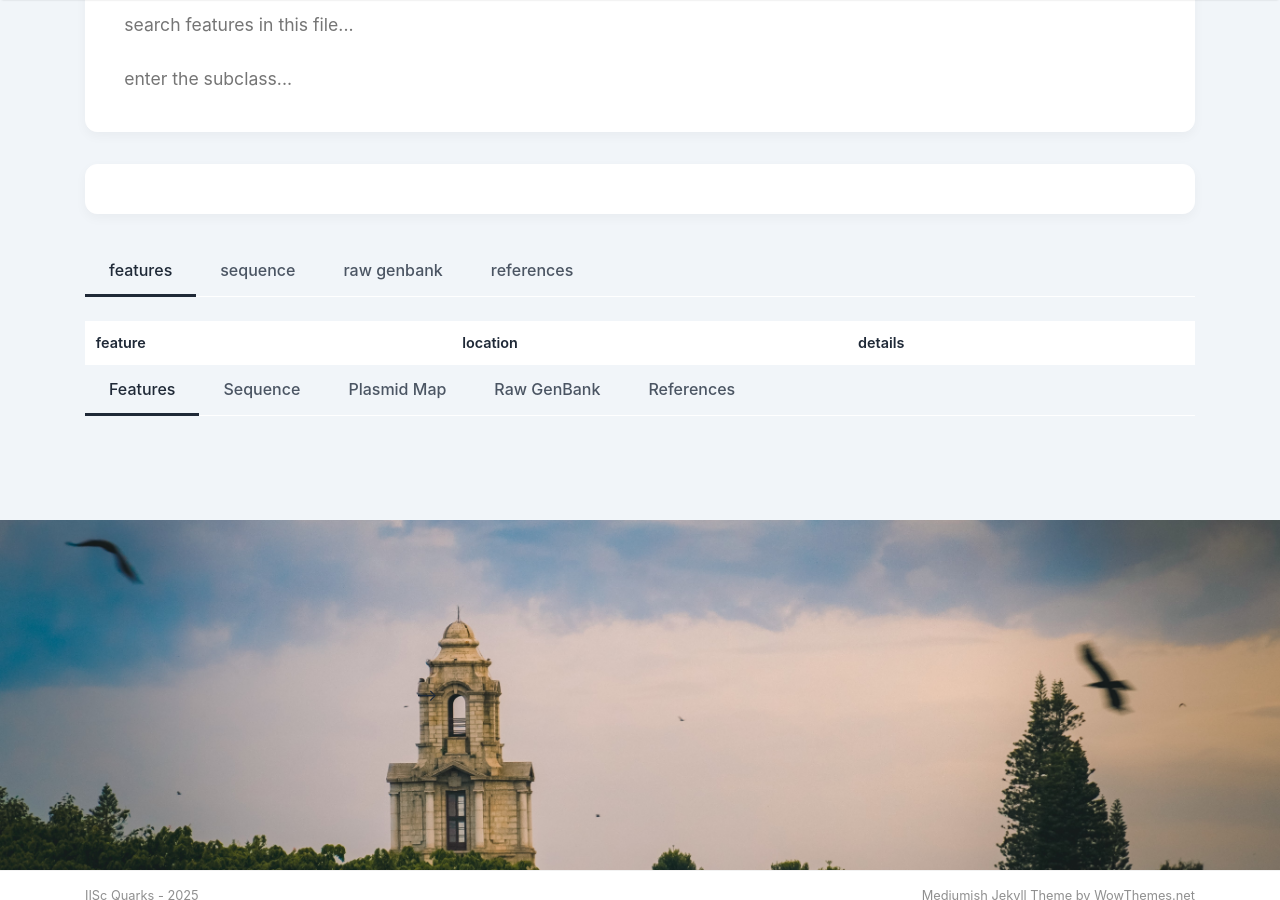
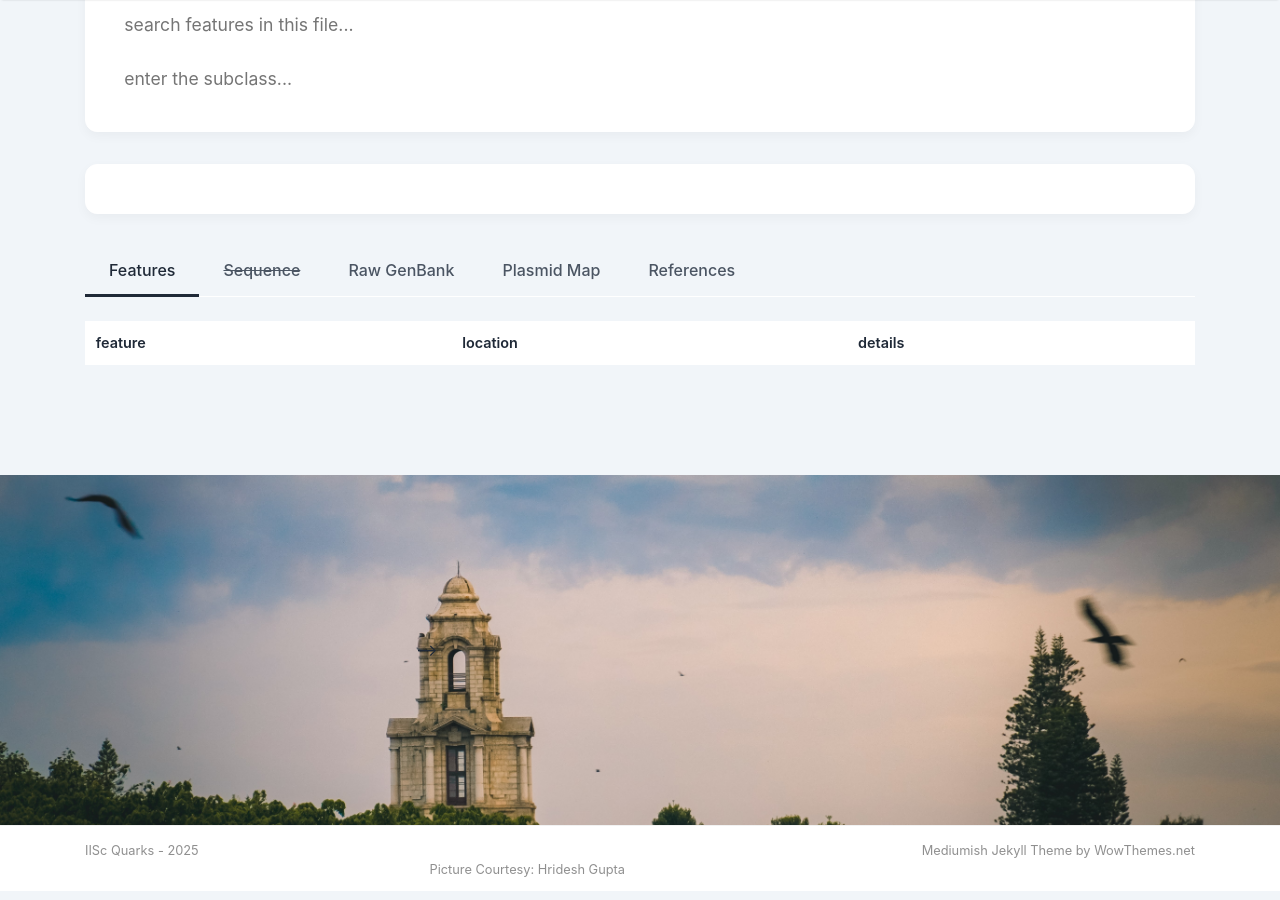
Before and after one commit to iGEM-IISc-2025/GenBank-Improvised, a Jekyll site: the page built from file-viewer.html, in a window 1280 px wide and 900 px high, scrolled down 335 px. Built offline with Jekyll 4.4.1, drawn with Linux system fonts in a browser that asks for light colours; nearby versions of some CDN libraries.

Commit message:
Fixing file viewer

```diff
--- a/file-viewer.html
+++ b/file-viewer.html
@@ -239,10 +239,11 @@ title: File Viewer
 	</div>
 
 	<nav class="tab-nav">
-		<button class="tab-btn active" data-tab="features">features</button>
-		<button class="tab-btn" data-tab="sequence">sequence</button>
-		<button class="tab-btn" data-tab="raw-genbank">raw genbank</button>
-		<button class="tab-btn" data-tab="references">references</button>
+		<button class="tab-btn active" data-tab="features">Features</button>
+		<button class="tab-btn" data-tab="sequence"><S>Sequence</S></button>
+		<button class="tab-btn" data-tab="raw-genbank">Raw GenBank</button>
+		<button class="tab-btn" data-tab="plasmid-map">Plasmid Map</button>
+		<button class="tab-btn" data-tab="references">References</button>
 	</nav>
 
 	<div id="features" class="tab-content active">
@@ -272,23 +273,15 @@ title: File Viewer
 		<pre class="data-box" id="raw-genbank-pre">loading raw file...</pre>
 	</div>
 
+	<div id="plasmid-map" class="tab-content">
+        <div id="plasmid-map-container">
+            </div>
+    </div>
+
 	<div id="references" class="tab-content">
 		<pre class="data-box" id="references-pre">loading references...</pre>
 	</div>
 
-    <div class="viewer-container">
-    <nav class="tab-nav">
-        <button class="tab-btn active" data-tab="features">Features</button>
-        <button class="tab-btn" data-tab="sequence">Sequence</button>
-        <button class="tab-btn" data-tab="plasmid-map">Plasmid Map</button>
-        <button class="tab-btn" data-tab="raw-genbank">Raw GenBank</button>
-        <button class="tab-btn" data-tab="references">References</button>
-    </nav>
-
-    <div id="plasmid-map" class="tab-content">
-        <div id="plasmid-map-container">
-            </div>
-    </div>
 </div>
 
 </div>
```
